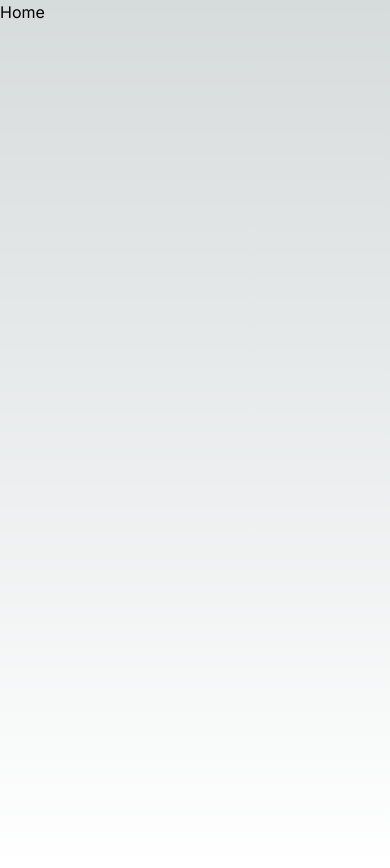
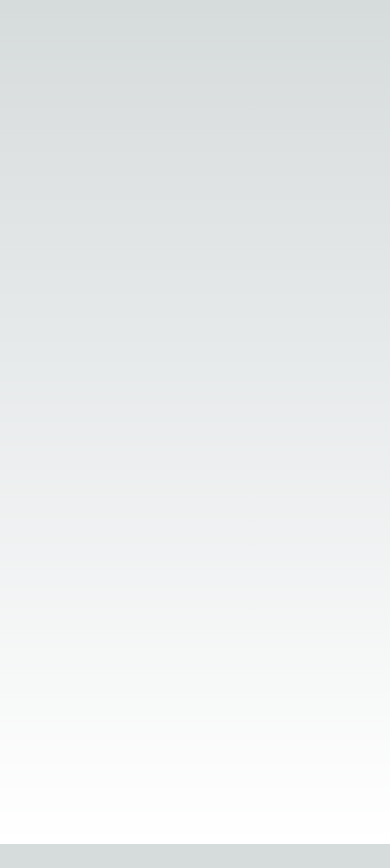
Before and after one commit to WebDevGenie/saas-starter-template, a Next.js app: page / in a window 390 px wide. After the commit the page ends 844 px from the top, so only its background shows below. Built offline with nearby package versions, Linux system fonts and the light colour scheme.

Commit message:
Add correct html tags to navbar

```diff
--- a/src/components/Header/Navbar/Navbar.tsx
+++ b/src/components/Header/Navbar/Navbar.tsx
@@ -9,12 +9,16 @@ interface NavbarItems {
 const Navbar = () => {
   const navbarItems: NavbarItems[] = [{ name: "Home", link: { href: "" } }];
   return (
-    <nav>
-      {navbarItems.map((item, index) => (
-        <Link key={index} href={item.link.href} title={item.name}>
-          {item.name}
-        </Link>
-      ))}
+    <nav className="flex-row hidden md:flex">
+      <ul>
+        {navbarItems.map((item, index) => (
+          <li key={index}>
+            <Link href={item.link.href} title={item.name}>
+              {item.name}
+            </Link>
+          </li>
+        ))}
+      </ul>
     </nav>
   );
 };
```
